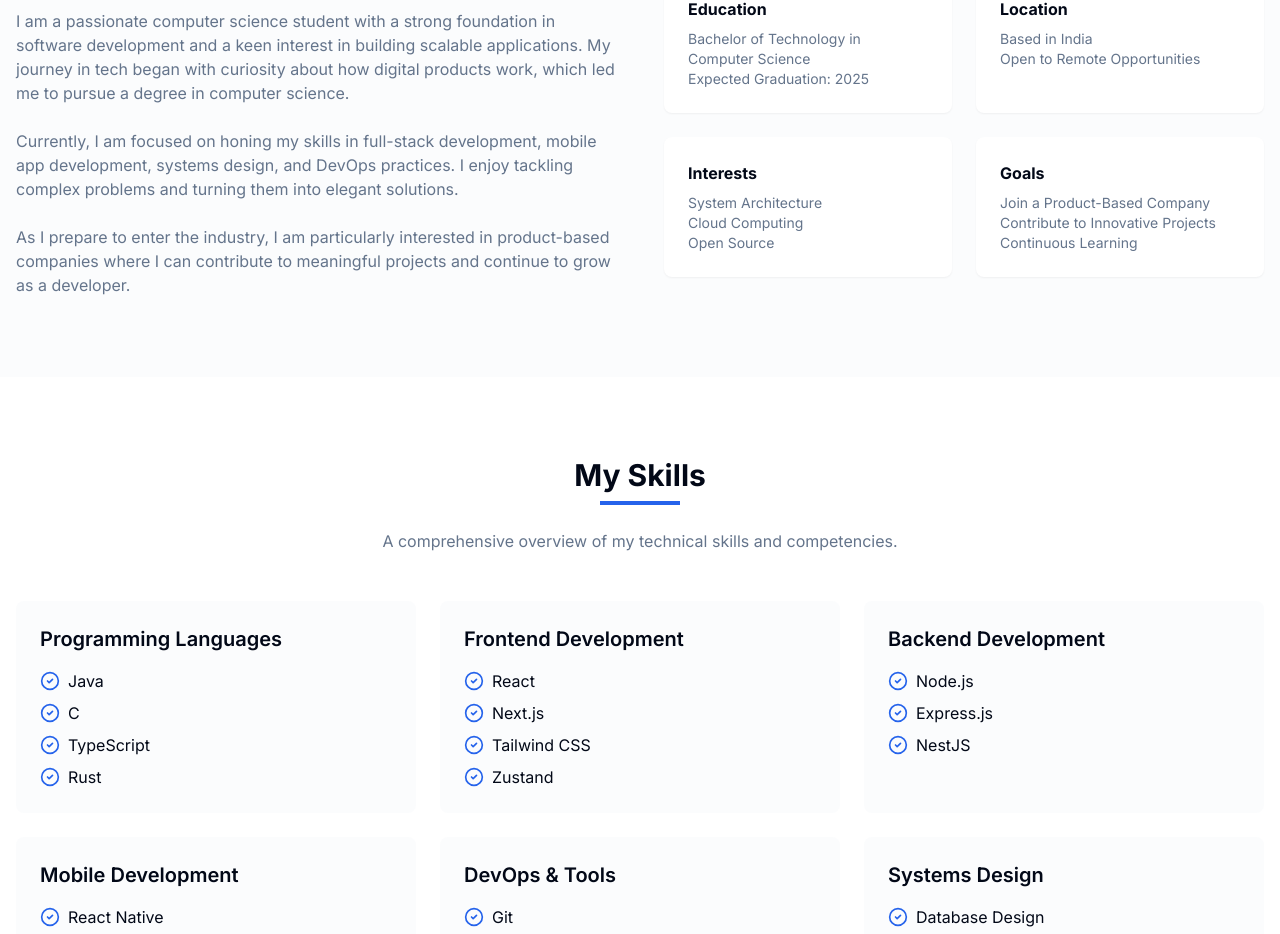
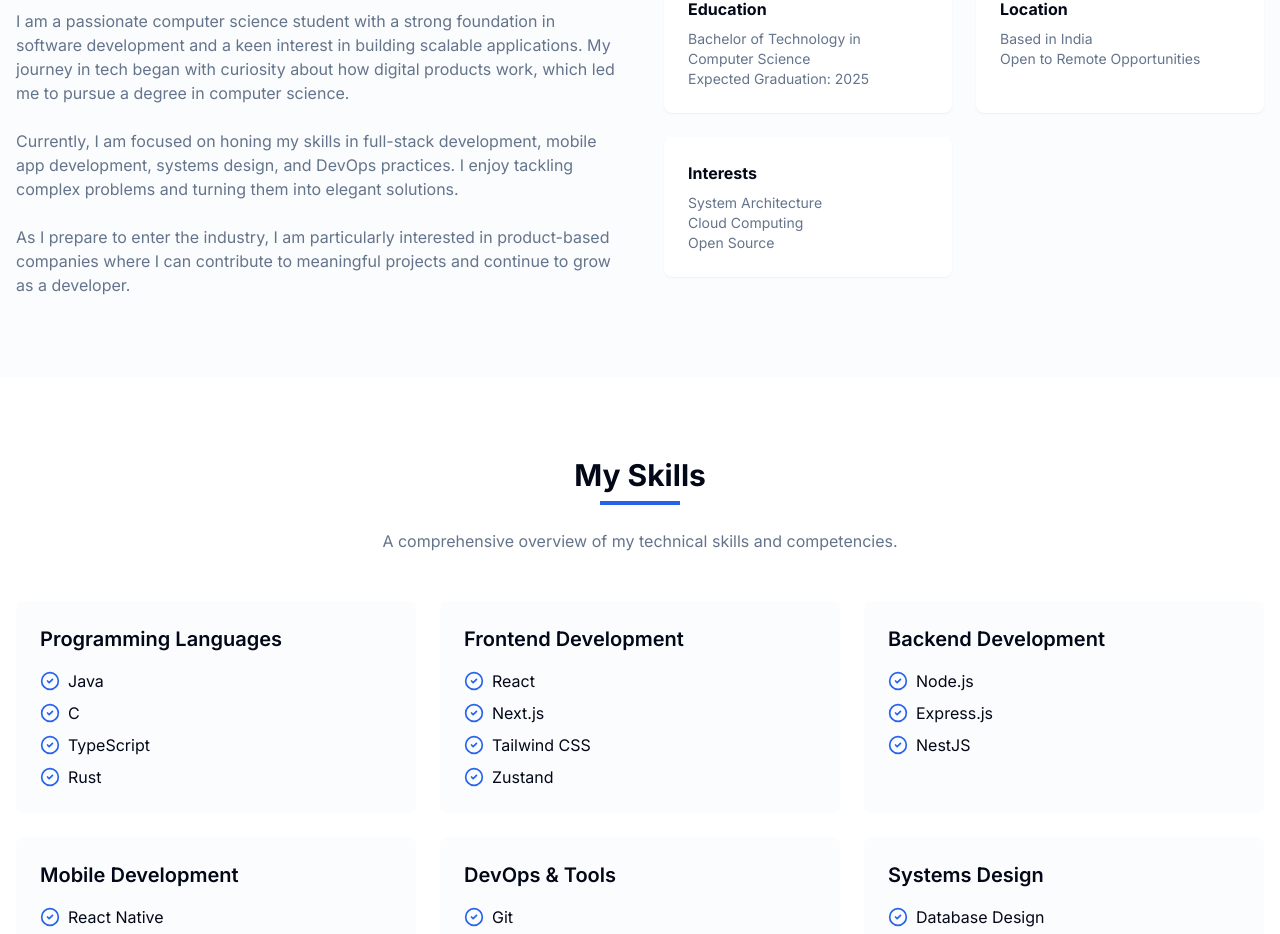
Before and after one commit to rounakkraaj-1744/portfolio, a Next.js app: page / in a window 1280 px wide. Shown: the part 1071-2005 px from the top of the page. Built offline with nearby package versions, Linux system fonts and the light colour scheme.

Commit message:
made changes

```diff
--- a/components/AboutSection.tsx
+++ b/components/AboutSection.tsx
@@ -55,16 +55,6 @@ export default function About() {
                 Open Source
               </p>
             </div>
-            <div className="bg-background p-6 rounded-lg shadow-sm">
-              <h4 className="font-bold mb-2">Goals</h4>
-              <p className="text-sm text-muted-foreground">
-                Join a Product-Based Company
-                <br />
-                Contribute to Innovative Projects
-                <br />
-                Continuous Learning
-              </p>
-            </div>
           </div>
         </div>
       </div>
```
